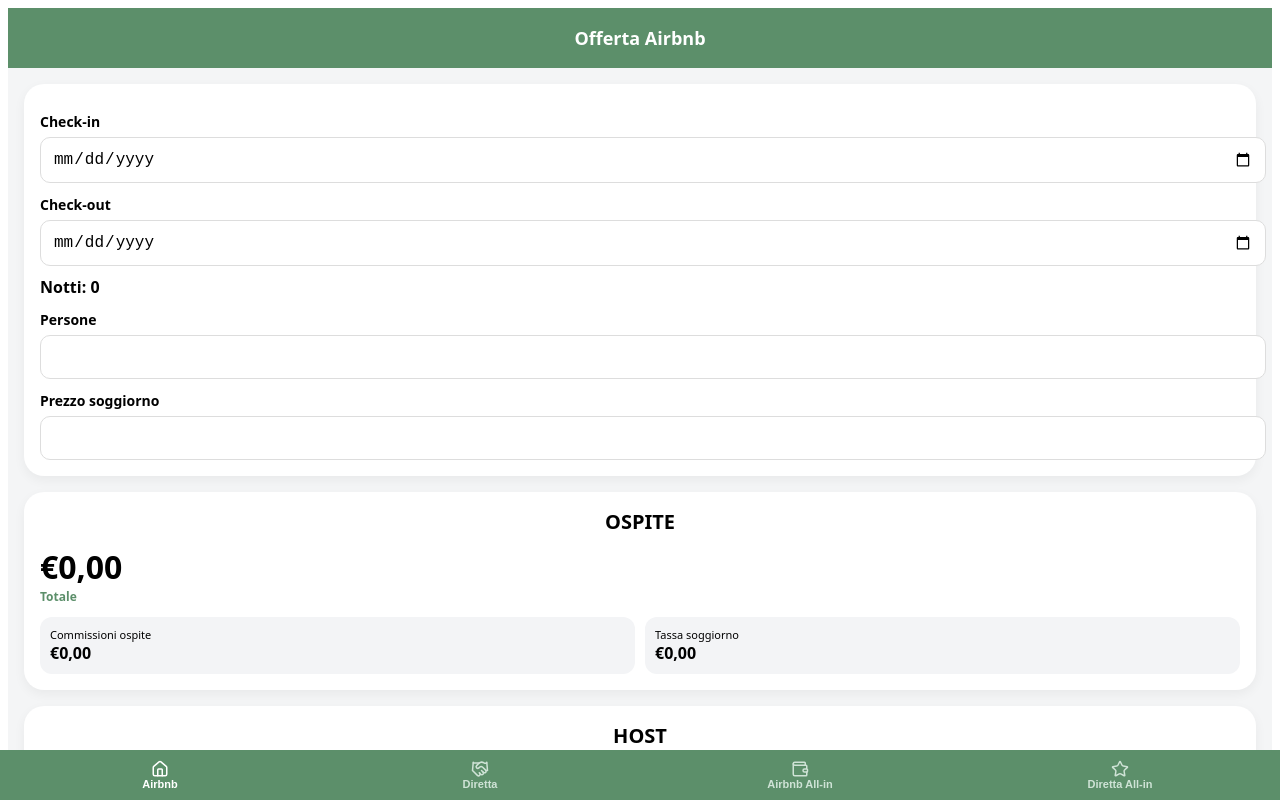
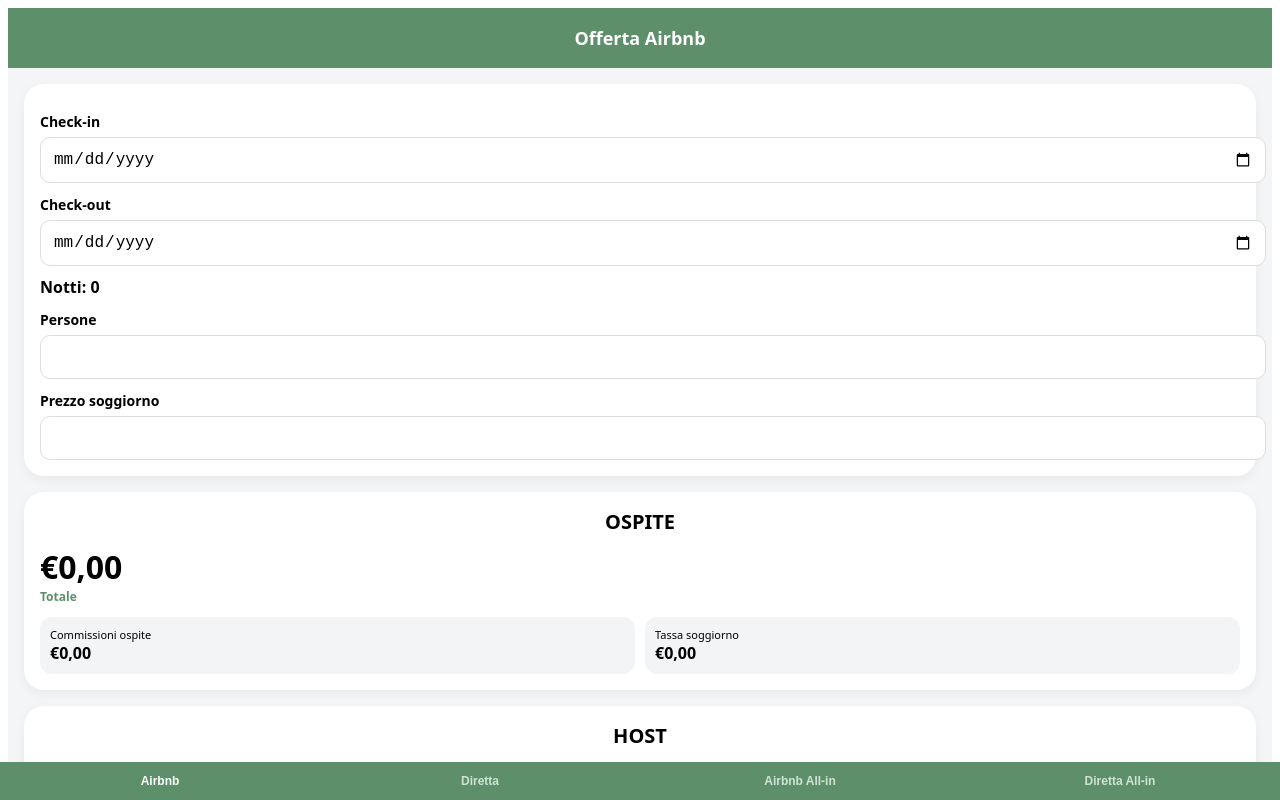
Before and after one commit to danix87sp/calcolatore-romolhouse, a React (Vite) app: page / in a window 1280 px wide. Shown: the top 800 px of the page. Built offline with nearby package versions, Linux system fonts and the light colour scheme.

Commit message:
Update App.jsx

```diff
--- a/src/App.jsx
+++ b/src/App.jsx
@@ -1,10 +1,4 @@
 import { useState } from "react";
-import {
-  Home,
-  Handshake,
-  Wallet,
-  Star
-} from "lucide-react";
 
 export default function App() {
   const [tab, setTab] = useState("airbnb");
@@ -103,6 +97,7 @@
         "Cedolare 21%": cedolare,
       },
     },
+
     direct: {
       title: "Offerta Diretta",
       ospite: {
@@ -114,6 +109,7 @@
         "Cedolare 21%": directCedolare,
       },
     },
+
     airbnb_ai: {
       title: "Offerta Airbnb All-in",
       ospite: {
@@ -129,6 +125,7 @@
         "Cedolare 21%": cedolareAI,
       },
     },
+
     direct_ai: {
       title: "Offerta Diretta All-in",
       ospite: {
@@ -152,7 +149,9 @@
     return (
       <div style={card}>
         <div style={sectionTitle}>{title}</div>
+
         <div style={bigNumber}>€{eur(mainValue)}</div>
+
         <div style={subLabel}>{mainLabel}</div>
 
         <div style={grid}>
@@ -201,11 +200,12 @@
         {section("HOST", current.host)}
       </div>
 
+      {/* TAB BAR */}
       <div style={tabBar}>
-        <Tab icon={<Home size={18} />} label="Airbnb" active={tab==="airbnb"} onClick={() => setTab("airbnb")} />
-        <Tab icon={<Handshake size={18} />} label="Diretta" active={tab==="direct"} onClick={() => setTab("direct")} />
-        <Tab icon={<Wallet size={18} />} label="Airbnb All-in" active={tab==="airbnb_ai"} onClick={() => setTab("airbnb_ai")} />
-        <Tab icon={<Star size={18} />} label="Diretta All-in" active={tab==="direct_ai"} onClick={() => setTab("direct_ai")} />
+        <Tab label="Airbnb" active={tab==="airbnb"} onClick={() => setTab("airbnb")} />
+        <Tab label="Diretta" active={tab==="direct"} onClick={() => setTab("direct")} />
+        <Tab label="Airbnb All-in" active={tab==="airbnb_ai"} onClick={() => setTab("airbnb_ai")} />
+        <Tab label="Diretta All-in" active={tab==="direct_ai"} onClick={() => setTab("direct_ai")} />
       </div>
     </div>
   );
@@ -228,25 +228,21 @@
   );
 }
 
-function Tab({ label, icon, active, onClick }) {
+function Tab({ label, active, onClick }) {
   return (
     <button
       onClick={onClick}
       style={{
         flex: 1,
-        padding: 10,
+        padding: 12,
         border: "none",
         background: "transparent",
         color: active ? "white" : "#cfe3d6",
-        display: "flex",
-        flexDirection: "column",
-        alignItems: "center",
-        fontSize: 11,
-        fontWeight: 600,
+        fontWeight: 700,
+        fontSize: 12
       }}
     >
-      {icon}
-      <div>{label}</div>
+      {label}
     </button>
   );
 }
@@ -257,7 +253,7 @@
   fontFamily: "system-ui",
   background: "#f4f5f6",
   minHeight: "100vh",
-  paddingBottom: 80,
+  paddingBottom: 80
 };
 
 const header = {
@@ -266,7 +262,7 @@
   textAlign: "center",
   padding: 18,
   fontWeight: 700,
-  fontSize: 18,
+  fontSize: 18
 };
 
 const card = {
@@ -274,14 +270,14 @@
   borderRadius: 20,
   padding: 16,
   marginBottom: 16,
-  boxShadow: "0 4px 12px rgba(0,0,0,0.05)",
+  boxShadow: "0 4px 12px rgba(0,0,0,0.05)"
 };
 
 const label = {
   fontSize: 14,
   fontWeight: 700,
   marginTop: 12,
-  marginBottom: 6,
+  marginBottom: 6
 };
 
 const input = {
@@ -289,51 +285,51 @@
   padding: 12,
   borderRadius: 10,
   border: "1px solid #ddd",
-  fontSize: 16,
+  fontSize: 16
 };
 
 const nightsStyle = {
   marginTop: 10,
-  fontWeight: 700,
+  fontWeight: 700
 };
 
 const sectionTitle = {
   textAlign: "center",
   fontWeight: 800,
-  fontSize: 20,
+  fontSize: 20
 };
 
 const bigNumber = {
   fontSize: 32,
   fontWeight: 800,
-  marginTop: 10,
+  marginTop: 10
 };
 
 const subLabel = {
   fontSize: 12,
   color: "#5c8f6a",
   fontWeight: 700,
-  marginBottom: 12,
+  marginBottom: 12
 };
 
 const grid = {
   display: "grid",
   gridTemplateColumns: "1fr 1fr",
-  gap: 10,
+  gap: 10
 };
 
 const box = {
   background: "#f3f4f6",
   padding: 10,
-  borderRadius: 12,
+  borderRadius: 12
 };
 
 const boxLabel = {
-  fontSize: 11,
+  fontSize: 11
 };
 
 const boxValue = {
-  fontWeight: 700,
+  fontWeight: 700
 };
 
 const tabBar = {
@@ -342,5 +338,5 @@
   left: 0,
   right: 0,
   display: "flex",
-  background: "#5c8f6a",
+  background: "#5c8f6a"
 };
```
